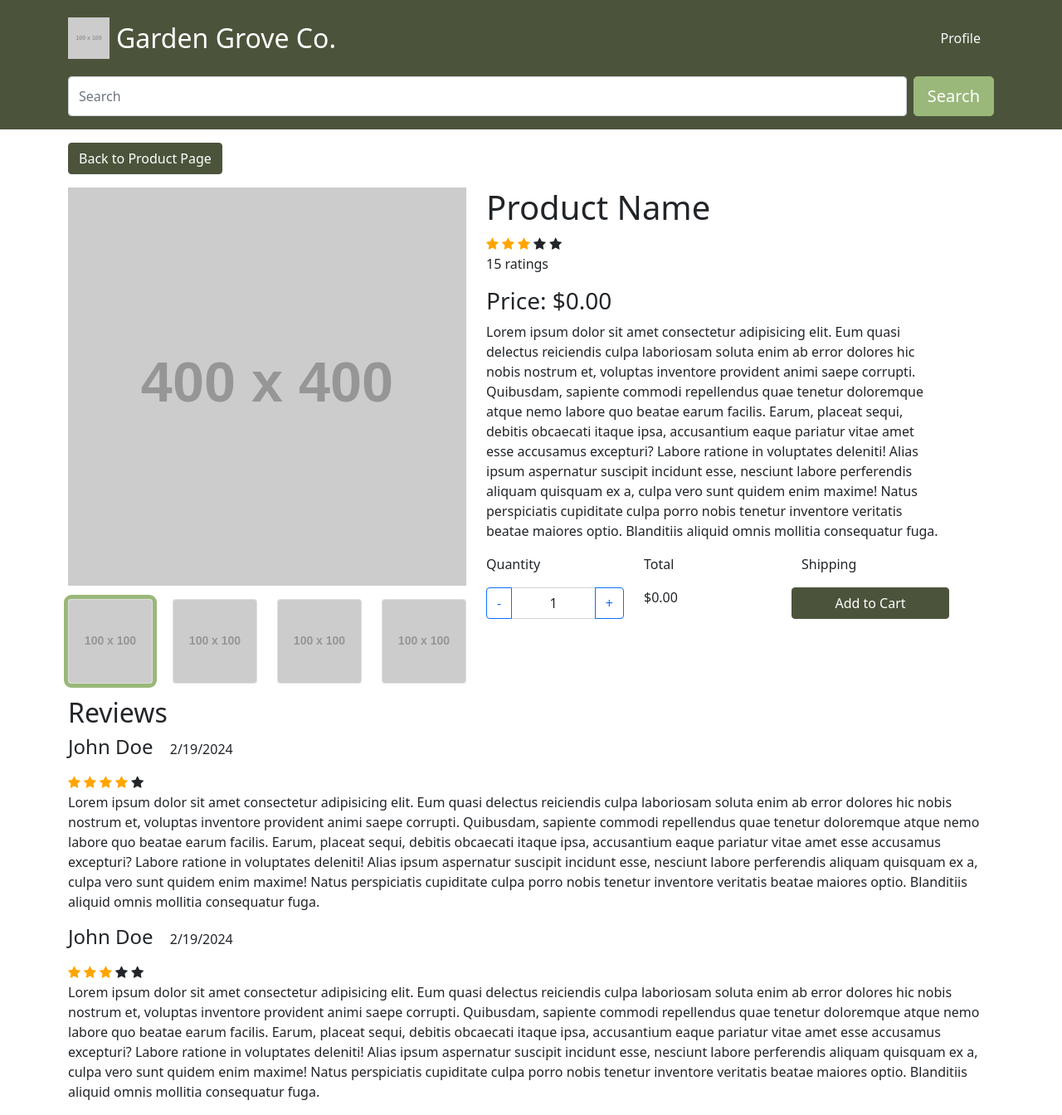
After one commit to dhnxx/Grove-Plant-Ecommerce-Site, a PHP site: page /specific-item.html in a window 1280 px wide. The commit adds this page. Shown: the whole page at 83% size. Run offline with PHP 8.4, Linux system fonts and the light colour scheme; grey boxes labelled with a size stand in for pictures from a placeholder-image service; some libraries are stand-ins or nearby versions.

Commit message:
Finish Specific Item Page

```diff
--- a/clickable-prototype/pages/index.html
+++ b/clickable-prototype/pages/index.html
@@ -49,7 +49,9 @@
                                 >
                             </li>
                             <li class="nav-item">
-                                <a class="nav-link" href="page2.html">Item Page</a>
+                                <a class="nav-link" href="../pages/specific-item.html"
+                                    >Specific Item</a
+                                >
                             </li>
                             <li class="nav-item">
                                 <a class="nav-link" href="page3.html">Cart Page</a>
--- /dev/null
+++ b/clickable-prototype/pages/specific-item.html
@@ -0,0 +1,251 @@
+<!DOCTYPE html>
+<html lang="en">
+    <head>
+        <meta charset="UTF-8" />
+        <meta name="viewport" content="width=device-width, initial-scale=1.0" />
+        <title>Item</title>
+        <link
+            href="https://cdn.jsdelivr.net/npm/bootstrap@5.0.2/dist/css/bootstrap.min.css"
+            rel="stylesheet"
+            integrity="sha384-EVSTQN3/azprG1Anm3QDgpJLIm9Nao0Yz1ztcQTwFspd3yD65VohhpuuCOmLASjC"
+            crossorigin="anonymous"
+        />
+        <script>
+            src = "https://cdn.jsdelivr.net/npm/bootstrap@5.0.2/dist/js/bootstrap.bundle.min.js";
+            integrity = "sha384-h721eN0C7a0eQv9z9gCv8v8R6p6tX0GKmZCg3f4zOqLYxdJ3hI4Uv5f+JzOqm9my6";
+            crossorigin = "anonymous";
+        </script>
+        <script src="https://ajax.googleapis.com/ajax/libs/jquery/3.5.1/jquery.min.js"></script>
+        <link rel="stylesheet" href="style.css" />
+        <link
+            rel="stylesheet"
+            href="https://cdnjs.cloudflare.com/ajax/libs/font-awesome/4.7.0/css/font-awesome.min.css"
+        />
+        <script>
+            $(document).ready(function () {
+                // Hide header on scroll down
+                $(window).scroll(function () {
+                    if ($(this).scrollTop() > 10) {
+                        $("#header").addClass("d-none");
+                        $("#search-bar").addClass("pt-3");
+                    } else {
+                        $("#header").removeClass("d-none");
+                        $("#search-bar").removeClass("pt-3");
+                    }
+                });
+
+                // Change active image
+                $(".card").click(function () {
+                    $(".card").removeClass("card-active");
+                    $(this).addClass("card-active");
+                    // Add image to main image div
+                    $("img").attr("src", $(this).attr("src"));
+                });
+            });
+        </script>
+    </head>
+    <body>
+        <div class="navbar-dark main-color sticky-top">
+            <div class="container">
+                <div class="row py-3 d-flex align-items-center" id="header">
+                    <div class="col">
+                        <a class="navbar-brand d-flex align-items-center" href="#">
+                            <img
+                                src="https://placehold.co/100x100"
+                                alt="Logo"
+                                width="30"
+                                height="24"
+                                class="d-inline-block align-text-center me-2"
+                            />
+                            Garden Grove Co.
+                        </a>
+                    </div>
+                    <div class="col-auto">
+                        <div>
+                            <a class="nav-link active text-light" aria-current="page" href="#"
+                                >Profile</a
+                            >
+                        </div>
+                    </div>
+                </div>
+                <div class="row pb-3">
+                    <div class="col-12">
+                        <form class="d-flex" id="search-bar">
+                            <input
+                                class="form-control me-2"
+                                type="search"
+                                placeholder="Search"
+                                aria-label="Search"
+                            />
+                            <input class="btn btn-secondary btn-lg" type="submit" value="Search" />
+                        </form>
+                    </div>
+                </div>
+            </div>
+        </div>
+        <div class="container">
+            <div class="row">
+                <div class="col-12">
+                    <a href="product-page.html" class="btn btn-primary mt-3"
+                        >Back to Product Page</a
+                    >
+                </div>
+            </div>
+        </div>
+        <div class="container mt-3">
+            <div class="row">
+                <div class="col-auto">
+                    <div class="row">
+                        <img src="https://placehold.co/400x400" alt="Product Image" />
+                    </div>
+                    <div class="row mt-3">
+                        <div class="col-3">
+                            <img
+                                class="card card-active"
+                                src="https://placehold.co/100x100"
+                                alt="Product Image"
+                            />
+                        </div>
+                        <div class="col-3">
+                            <img
+                                class="card"
+                                src="https://placehold.co/100x100"
+                                alt="Product Image"
+                            />
+                        </div>
+                        <div class="col-3">
+                            <img
+                                class="card"
+                                src="https://placehold.co/100x100"
+                                alt="Product Image"
+                            />
+                        </div>
+                        <div class="col-3">
+                            <img
+                                class="card"
+                                src="https://placehold.co/100x100"
+                                alt="Product Image"
+                            />
+                        </div>
+                    </div>
+                </div>
+                <div class="col-6">
+                    <div class="row">
+                        <h1>Product Name</h1>
+                        <div class="d-inline-block">
+                            <span class="fa fa-star checked"></span>
+                            <span class="fa fa-star checked"></span>
+                            <span class="fa fa-star checked"></span>
+                            <span class="fa fa-star"></span>
+                            <span class="fa fa-star"></span>
+                        </div>
+                        <p class="d-inline-block">15 ratings</p>
+                        <h3>Price: $0.00</h3>
+                        <p>
+                            Lorem ipsum dolor sit amet consectetur adipisicing elit. Eum quasi
+                            delectus reiciendis culpa laboriosam soluta enim ab error dolores hic
+                            nobis nostrum et, voluptas inventore provident animi saepe corrupti.
+                            Quibusdam, sapiente commodi repellendus quae tenetur doloremque atque
+                            nemo labore quo beatae earum facilis. Earum, placeat sequi, debitis
+                            obcaecati itaque ipsa, accusantium eaque pariatur vitae amet esse
+                            accusamus excepturi? Labore ratione in voluptates deleniti! Alias ipsum
+                            aspernatur suscipit incidunt esse, nesciunt labore perferendis aliquam
+                            quisquam ex a, culpa vero sunt quidem enim maxime! Natus perspiciatis
+                            cupiditate culpa porro nobis tenetur inventore veritatis beatae maiores
+                            optio. Blanditiis aliquid omnis mollitia consequatur fuga.
+                        </p>
+                    </div>
+                    <div class="row">
+                        <div class="col-4">
+                            <div class="row">
+                                <p>Quantity</p>
+                            </div>
+                            <div class="row">
+                                <div class="input-group mb-3">
+                                    <button class="btn btn-outline-primary" type="button">-</button>
+                                    <input
+                                        type="text"
+                                        class="form-control text-center"
+                                        placeholder=""
+                                        aria-label=""
+                                        aria-describedby="basic-addon1"
+                                        value="1"
+                                    />
+                                    <button class="btn btn-outline-primary" type="button">+</button>
+                                </div>
+                            </div>
+                        </div>
+                        <div class="col-4">
+                            <div class="row">
+                                <p>Total</p>
+                            </div>
+                            <div class="row">
+                                <p>$0.00</p>
+                            </div>
+                        </div>
+                        <div class="col-4">
+                            <div class="row">
+                                <p>Shipping</p>
+                            </div>
+                            <div class="row">
+                                <button class="btn btn-primary">Add to Cart</button>
+                            </div>
+                        </div>
+                    </div>
+                </div>
+            </div>
+
+            <div class="row mt-3">
+                <div class="col-12">
+                    <h2>Reviews</h2>
+                </div>
+            </div>
+            <div class="col-12">
+                <h4 class="d-inline-block me-3">John Doe</h4>
+                <p class="d-inline-block">2/19/2024</p>
+                <div>
+                    <span class="fa fa-star checked"></span>
+                    <span class="fa fa-star checked"></span>
+                    <span class="fa fa-star checked"></span>
+                    <span class="fa fa-star checked"></span>
+                    <span class="fa fa-star"></span>
+                </div>
+                <p>
+                    Lorem ipsum dolor sit amet consectetur adipisicing elit. Eum quasi delectus
+                    reiciendis culpa laboriosam soluta enim ab error dolores hic nobis nostrum et,
+                    voluptas inventore provident animi saepe corrupti. Quibusdam, sapiente commodi
+                    repellendus quae tenetur doloremque atque nemo labore quo beatae earum facilis.
+                    Earum, placeat sequi, debitis obcaecati itaque ipsa, accusantium eaque pariatur
+                    vitae amet esse accusamus excepturi? Labore ratione in voluptates deleniti!
+                    Alias ipsum aspernatur suscipit incidunt esse, nesciunt labore perferendis
+                    aliquam quisquam ex a, culpa vero sunt quidem enim maxime! Natus perspiciatis
+                    cupiditate culpa porro nobis tenetur inventore veritatis beatae maiores optio.
+                    Blanditiis aliquid omnis mollitia consequatur fuga.
+                </p>
+            </div>
+            <div class="col-12">
+                <h4 class="d-inline-block me-3">John Doe</h4>
+                <p class="d-inline-block">2/19/2024</p>
+                <div>
+                    <span class="fa fa-star checked"></span>
+                    <span class="fa fa-star checked"></span>
+                    <span class="fa fa-star checked"></span>
+                    <span class="fa fa-star"></span>
+                    <span class="fa fa-star"></span>
+                </div>
+                <p>
+                    Lorem ipsum dolor sit amet consectetur adipisicing elit. Eum quasi delectus
+                    reiciendis culpa laboriosam soluta enim ab error dolores hic nobis nostrum et,
+                    voluptas inventore provident animi saepe corrupti. Quibusdam, sapiente commodi
+                    repellendus quae tenetur doloremque atque nemo labore quo beatae earum facilis.
+                    Earum, placeat sequi, debitis obcaecati itaque ipsa, accusantium eaque pariatur
+                    vitae amet esse accusamus excepturi? Labore ratione in voluptates deleniti!
+                    Alias ipsum aspernatur suscipit incidunt esse, nesciunt labore perferendis
+                    aliquam quisquam ex a, culpa vero sunt quidem enim maxime! Natus perspiciatis
+                    cupiditate culpa porro nobis tenetur inventore veritatis beatae maiores optio.
+                    Blanditiis aliquid omnis mollitia consequatur fuga.
+                </p>
+            </div>
+        </div>
+    </body>
+</html>
--- a/clickable-prototype/pages/style.css
+++ b/clickable-prototype/pages/style.css
@@ -46,10 +46,15 @@
 }
 
 .card-active {
-    border: 5px solid #9ab87a;
+    outline: 5px solid #9ab87a;
 }
 
-/* local styles */
+.checked {
+    color: orange;
+}
+
+
+/* local styles - product page */
 
 .card-categories {
     width: 150px;
```
